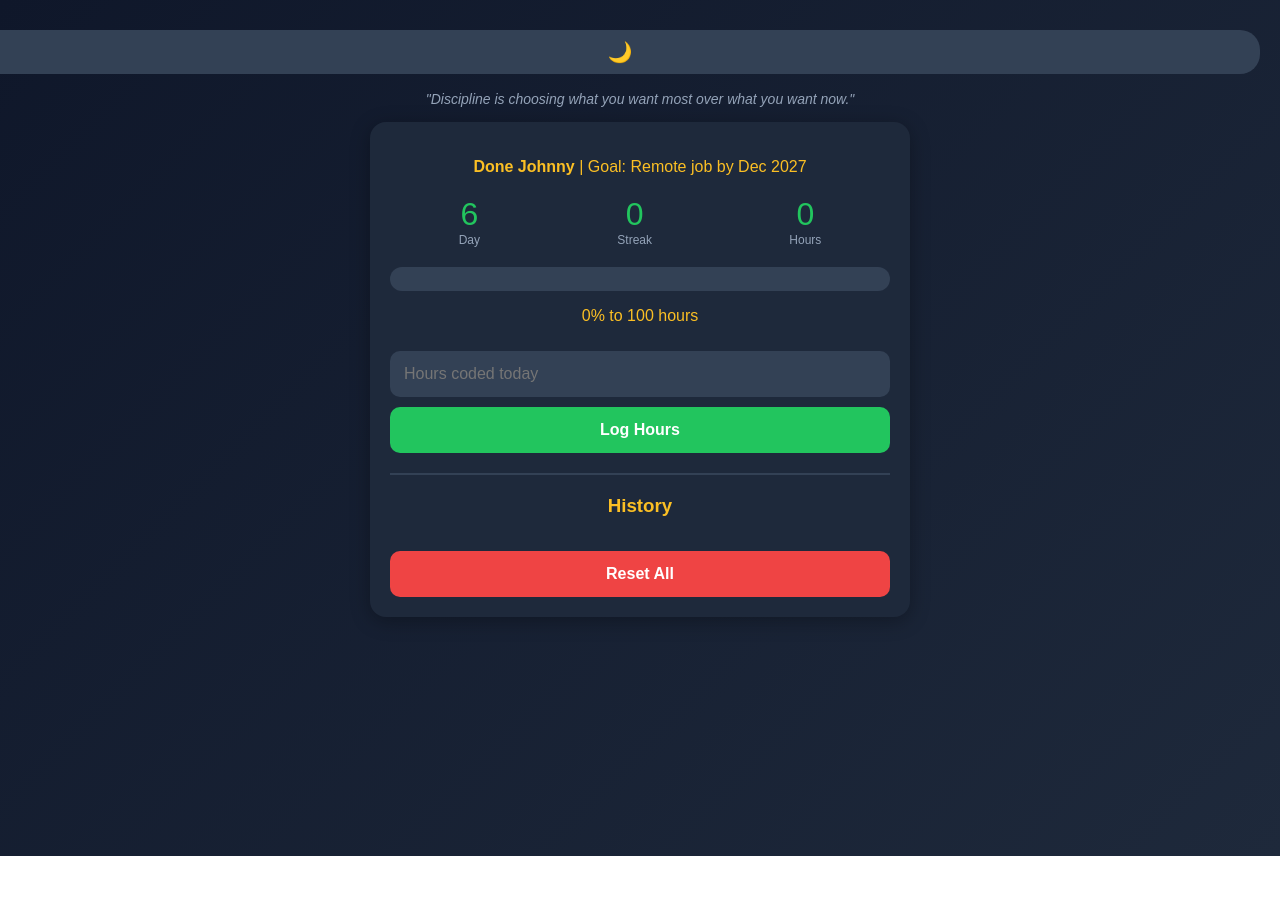
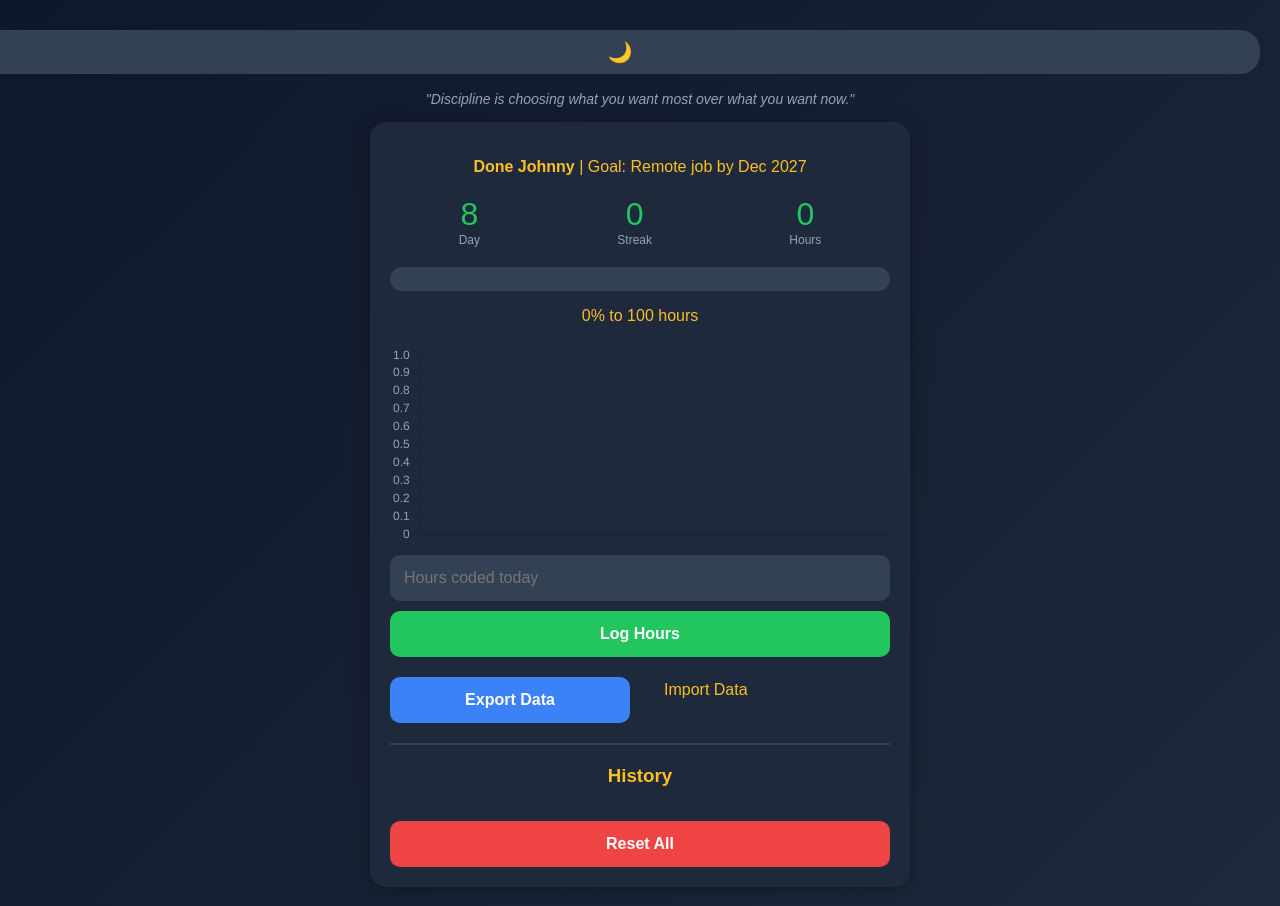
Before and after one commit to done-johnny/done-johnny.github.io, a plain HTML site: page index.html in a window 1280 px wide. Before the commit the page ends 856 px from the top, so only its background shows below. Drawn offline with nearby package versions, Linux system fonts and the light colour scheme.

Commit message:
Day 8 update - add export  import,

```diff
--- a/index.html
+++ b/index.html
@@ -2,7 +2,8 @@
 <html>
 <head>
   <meta name="viewport" content="width=device-width, initial-scale=1.0">
-  <title>Day 6 - I'm a Dev Now</title>
+  <title>Day 8 - I'm a Dev Now</title>
+  <script src="https://cdn.jsdelivr.net/npm/chart.js"></script>
   <style>
     :root {
       --bg: linear-gradient(135deg, #0f172a 0%, #1e293b 100%);
@@ -12,6 +13,7 @@
       --input: #334155;
       --green: #22c55e;
       --red: #ef4444;
+      --blue: #3b82f6;
     }
 
     [data-theme="light"] {
@@ -22,6 +24,7 @@
       --input: #e2e8f0;
       --green: #16a34a;
       --red: #dc2626;
+      --blue: #2563eb;
     }
 
     body {
@@ -90,6 +93,16 @@
       background: var(--red);
       margin-top: 15px;
     }
+    button.secondary {
+      background: var(--blue);
+      width: 48%;
+      display: inline-block;
+    }
+   .btn-row {
+      display: flex;
+      gap: 4%;
+      margin-top: 10px;
+    }
     hr {
       border-color: var(--input);
       margin: 20px 0;
@@ -135,12 +148,19 @@
       font-size: 12px;
       color: var(--muted);
     }
+    canvas {
+      margin-top: 20px;
+      max-height: 200px;
+    }
+    input[type="file"] {
+      display: none;
+    }
   </style>
 </head>
 <body>
   <button class="theme-toggle" onclick="toggleTheme()">🌙</button>
 
-  <h1>Day 6: Theme Switcher</h1>
+  <h1>Day 8: Data Backup</h1>
   <p class="quote" id="quote">Loading motivation...</p>
 
   <div class="card">
@@ -148,7 +168,7 @@
 
     <div class="stats">
       <div class="stat">
-        <div id="dayCount">6</div>
+        <div id="dayCount">8</div>
         <div class="stat-label">Day</div>
       </div>
       <div class="stat">
@@ -166,8 +186,16 @@
     </div>
     <p><span id="progressText">0%</span> to 100 hours</p>
 
+    <canvas id="hoursChart"></canvas>
+
     <input type="number" id="hoursInput" placeholder="Hours coded today" min="0" step="0.5">
     <button onclick="logHours()">Log Hours</button>
+
+    <div class="btn-row">
+      <button class="secondary" onclick="exportData()">Export Data</button>
+      <label for="importFile" class="secondary" style="padding:14px; cursor:pointer; display:inline-block; text-align:center;">Import Data</label>
+      <input type="file" id="importFile" accept=".json" onchange="importData(event)">
+    </div>
 
     <hr>
 
@@ -187,17 +215,19 @@
       "Small steps daily lead to massive results."
     ];
 
-    let day = parseInt(localStorage.getItem('codingDay')) || 6;
+    let day = parseInt(localStorage.getItem('codingDay')) || 8;
     let hoursLog = JSON.parse(localStorage.getItem('hoursLog')) || [];
     let theme = localStorage.getItem('theme') || 'dark';
+    let chart;
 
     function applyTheme() {
       document.documentElement.setAttribute('data-theme', theme);
-      document.querySelector('.theme-toggle').textContent = theme === 'dark' ? '🌙' : '☀️';
+      document.querySelector('.theme-toggle').textContent = theme === 'dark'? '🌙' : '☀️';
+      updateChartColors();
     }
 
     function toggleTheme() {
-      theme = theme === 'dark' ? 'light' : 'dark';
+      theme = theme === 'dark'? 'light' : 'dark';
       localStorage.setItem('theme', theme);
       applyTheme();
     }
@@ -205,6 +235,49 @@
     function showQuote() {
       let randomQuote = quotes[Math.floor(Math.random() * quotes.length)];
       document.getElementById('quote').textContent = '"' + randomQuote + '"';
+    }
+
+    function initChart() {
+      const ctx = document.getElementById('hoursChart').getContext('2d');
+      chart = new Chart(ctx, {
+        type: 'line',
+        data: {
+          labels: [],
+          datasets: [{
+            label: 'Hours Coded',
+            data: [],
+            borderColor: '#22c55e',
+            backgroundColor: 'rgba(34, 197, 94, 0.2)',
+            tension: 0.3
+          }]
+        },
+        options: {
+          responsive: true,
+          maintainAspectRatio: false,
+          plugins: { legend: { display: false } },
+          scales: {
+            y: { beginAtZero: true, ticks: { color: '#94a3b8' } },
+            x: { ticks: { color: '#94a3b8' } }
+          }
+        }
+      });
+    }
+
+    function updateChartColors() {
+      if(!chart) return;
+      const color = theme === 'dark'? '#94a3b8' : '#64748b';
+      chart.options.scales.y.ticks.color = color;
+      chart.options.scales.x.ticks.color = color;
+      chart.update();
+    }
+
+    function updateChart() {
+      if(!chart) return;
+      const labels = hoursLog.map(e => 'Day ' + e.day);
+      const data = hoursLog.map(e => e.hours);
+      chart.data.labels = labels;
+      chart.data.datasets[0].data = data;
+      chart.update();
     }
 
     function updateUI() {
@@ -223,6 +296,8 @@
       hoursLog.slice().reverse().forEach(entry => {
         list.innerHTML += `<li>Day ${entry.day}: ${entry.hours}h</li>`;
       });
+
+      updateChart();
     }
 
     function logHours() {
@@ -243,10 +318,54 @@
       alert(`Logged ${hours}h ✅ Day ${day-1} complete!`);
     }
 
+    function exportData() {
+      const data = {
+        day: day,
+        hoursLog: hoursLog,
+        theme: theme,
+        exportDate: new Date().toISOString()
+      };
+
+      const blob = new Blob([JSON.stringify(data, null, 2)], {type: 'application/json'});
+      const url = URL.createObjectURL(blob);
+      const a = document.createElement('a');
+      a.href = url;
+      a.download = 'coding-tracker-backup.json';
+      a.click();
+      URL.revokeObjectURL(url);
+      alert('Data exported! Check your Downloads folder.');
+    }
+
+    function importData(event) {
+      const file = event.target.files[0];
+      if(!file) return;
+
+      const reader = new FileReader();
+      reader.onload = function(e) {
+        try {
+          const data = JSON.parse(e.target.result);
+          if(confirm('This will overwrite your current data. Continue?')) {
+            day = data.day || 8;
+            hoursLog = data.hoursLog || [];
+            theme = data.theme || 'dark';
+            localStorage.setItem('codingDay', day);
+            localStorage.setItem('hoursLog', JSON.stringify(hoursLog));
+            localStorage.setItem('theme', theme);
+            updateUI();
+            applyTheme();
+            alert('Data imported successfully!');
+          }
+        } catch(err) {
+          alert('Invalid file format');
+        }
+      };
+      reader.readAsText(file);
+    }
+
     function resetAll() {
       if(confirm('Reset everything?')) {
         localStorage.clear();
-        day = 6;
+        day = 8;
         hoursLog = [];
         theme = 'dark';
         updateUI();
@@ -255,6 +374,7 @@
       }
     }
 
+    initChart();
     updateUI();
     showQuote();
     applyTheme();
```
Lines whose indentation alone changed are shown as unchanged.
